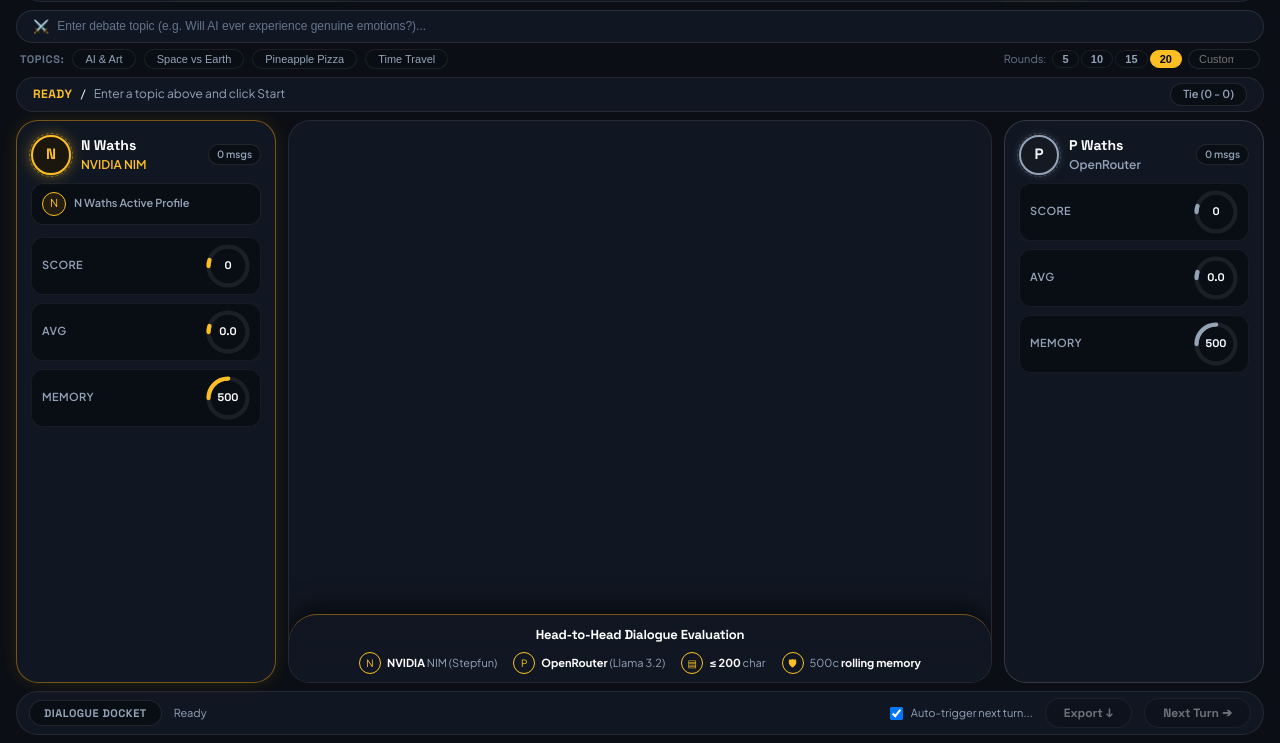
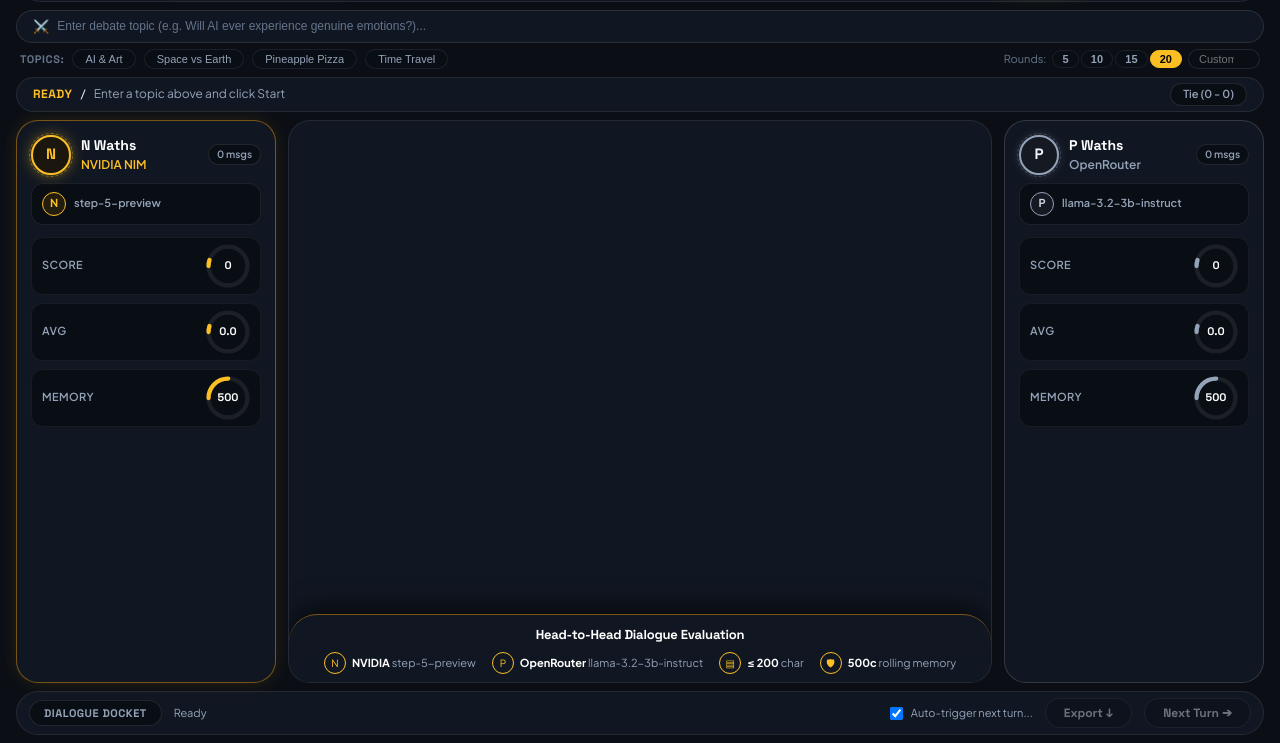
Before and after one commit to JanardhanS56/waths, a plain HTML site: page static/index.html in a window 1280 px wide. Shown: the part 57-800 px from the top of the page. Drawn offline with Linux system fonts and the light colour scheme; no server answers.

Commit message:
fix(ui): symmetrize actor profile snippets and sync archedDocket badges with settings

```diff
--- a/static/index.html
+++ b/static/index.html
@@ -117,7 +117,7 @@
 
           <div class="user-card-snippet">
             <div class="mini-avatar">N</div>
-            <span class="snippet-text">N Waths Active Profile</span>
+            <span class="snippet-text" id="nProfileSnippet">step-5-preview</span>
           </div>
 
           <!-- Vertical Arc Gauges Stack -->
@@ -176,19 +176,19 @@
           <div class="docket-specs-pill-row">
             <div class="docket-spec-badge">
               <span class="docket-badge-ring">N</span>
-              <span><strong>NVIDIA</strong> NIM (Stepfun)</span>
+              <span><strong>NVIDIA</strong> <span id="docketNModel">step-5-preview</span></span>
             </div>
             <div class="docket-spec-badge">
               <span class="docket-badge-ring">P</span>
-              <span><strong>OpenRouter</strong> (Llama 3.2)</span>
+              <span><strong>OpenRouter</strong> <span id="docketPModel">llama-3.2-3b-instruct</span></span>
             </div>
             <div class="docket-spec-badge">
               <span class="docket-badge-ring">▤</span>
-              <span><strong>≤ 200</strong> char</span>
+              <span><strong id="docketCharCap">≤ 200</strong> char</span>
             </div>
             <div class="docket-spec-badge">
               <span class="docket-badge-ring">🛡</span>
-              <span>500c <strong>rolling memory</strong></span>
+              <span><strong id="docketMemCap">500c</strong> rolling memory</span>
             </div>
           </div>
         </div>
@@ -209,6 +209,11 @@
               </div>
             </div>
             <span class="msgs-count-pill" id="pMsgs">0 msgs</span>
+          </div>
+
+          <div class="user-card-snippet">
+            <div class="mini-avatar p-mini">P</div>
+            <span class="snippet-text" id="pProfileSnippet">llama-3.2-3b-instruct</span>
           </div>
 
           <!-- Vertical Arc Gauges Stack -->
--- a/static/settings.js
+++ b/static/settings.js
@@ -67,6 +67,22 @@
     if (pMemG) pMemG.textContent = currentSettings.p.memory_limit;
     updateGaugeRing("nMemGauge", (currentSettings.n.memory_limit / 2000) * 100);
     updateGaugeRing("pMemGauge", (currentSettings.p.memory_limit / 2000) * 100);
+
+    // Update actor card model snippets
+    const nSnippet = document.getElementById("nProfileSnippet");
+    const pSnippet = document.getElementById("pProfileSnippet");
+    if (nSnippet) nSnippet.textContent = currentSettings.n.model.split("/").pop();
+    if (pSnippet) pSnippet.textContent = currentSettings.p.model.split("/").pop();
+
+    // Update arched docket badges if present
+    const docketN = document.getElementById("docketNModel");
+    const docketP = document.getElementById("docketPModel");
+    const docketChar = document.getElementById("docketCharCap");
+    const docketMem = document.getElementById("docketMemCap");
+    if (docketN) docketN.textContent = currentSettings.n.model.split("/").pop();
+    if (docketP) docketP.textContent = currentSettings.p.model.split("/").pop();
+    if (docketChar) docketChar.textContent = `≤ ${currentSettings.n.max_chars}`;
+    if (docketMem) docketMem.textContent = `${currentSettings.n.memory_limit}c`;
   }
 
   function updateGaugeRing(svgId, percentage) {
--- a/static/style.css
+++ b/static/style.css
@@ -897,13 +897,24 @@ body {
   align-items: center;
   justify-content: center;
   font-size: 11px;
+  font-weight: 700;
   color: var(--gold-primary);
+  flex-shrink: 0;
+}
+
+.mini-avatar.p-mini {
+  background: #141922;
+  border-color: #94a3b8;
+  color: #cbd5e1;
 }
 
 .snippet-text {
   font-size: 11px;
   font-weight: 600;
   color: var(--text-2);
+  overflow: hidden;
+  text-overflow: ellipsis;
+  white-space: nowrap;
 }
 
 /* Radial Arc Gauges Column */
```
Also changed, not shown: static/roleplay.html (+7 -2 lines).
